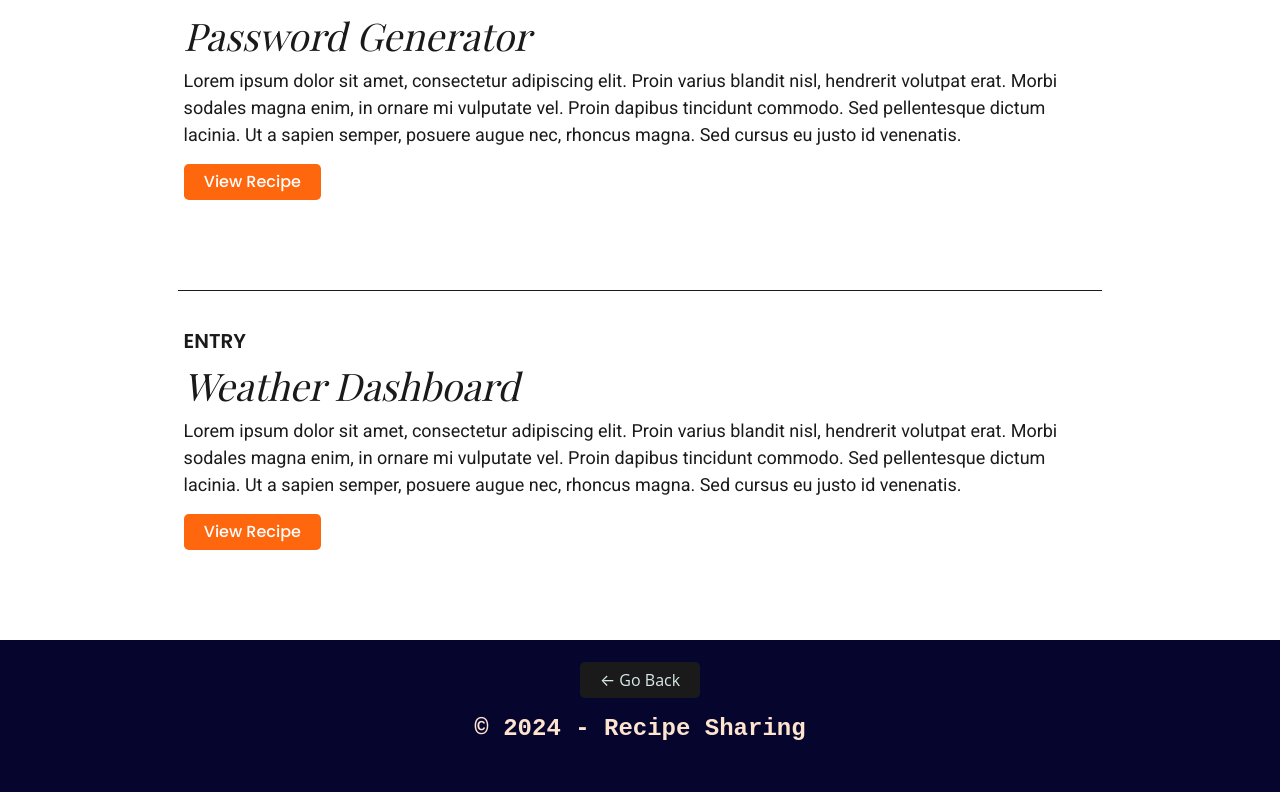
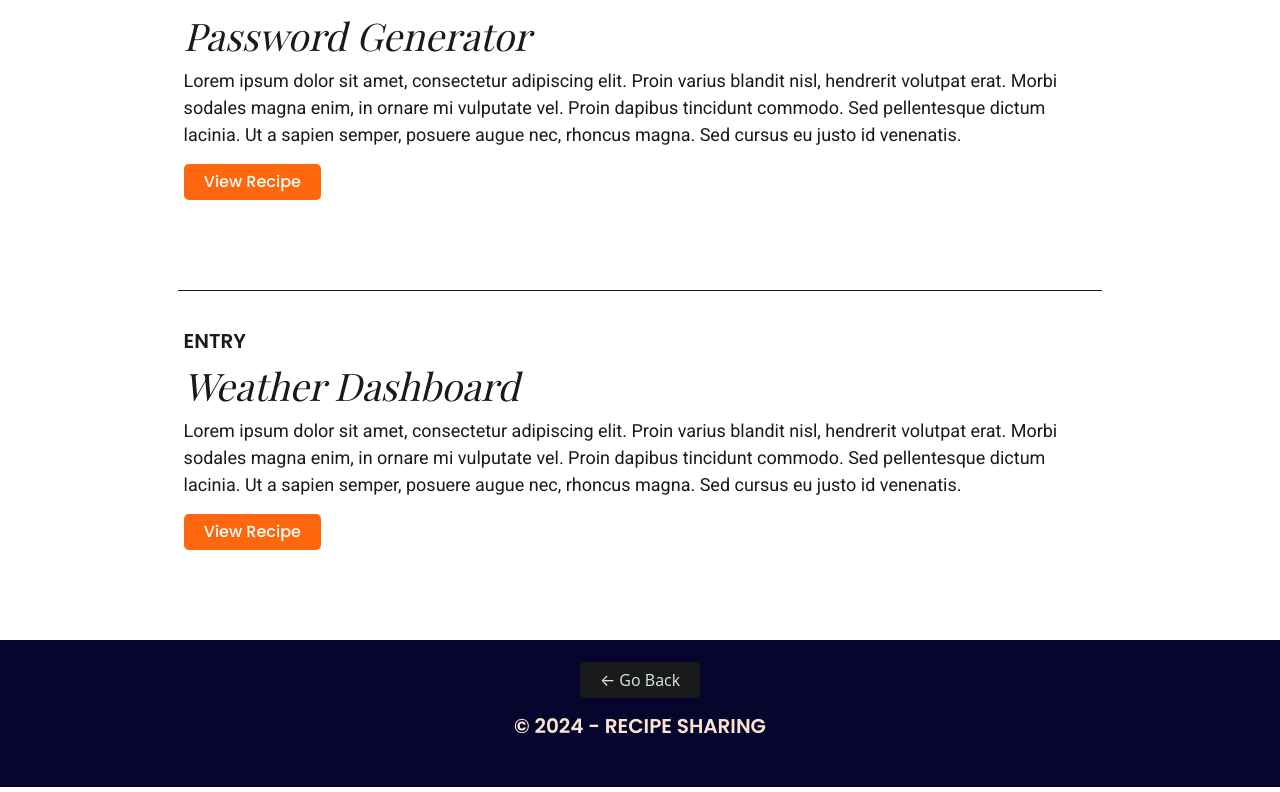
Before and after one commit to jessenay/Recipe-Sharing, a React (Vite) app in the folder client/: page /home in a window 1280 px wide. Shown: the part 2034-2826 px from the top of the page. Built offline with nearby package versions, Linux system fonts and the light colour scheme; a web font is replaced by a local one.

Commit message:
font style added

```diff
--- a/client/src/components/Footer/index.jsx
+++ b/client/src/components/Footer/index.jsx
@@ -14,7 +14,15 @@ const Footer = () => {
             &larr; Go Back
           </button>
         )}
-        <h4 className="text-light">
+        <h4
+          className="text-light"
+          style={{
+            fontSize: "20px",
+            fontFamily: "Poppins",
+            fontWeight: 600,
+            textTransform: "uppercase",
+          }}
+        >
           &copy; {new Date().getFullYear()} - Recipe Sharing
         </h4>
       </div>
```
